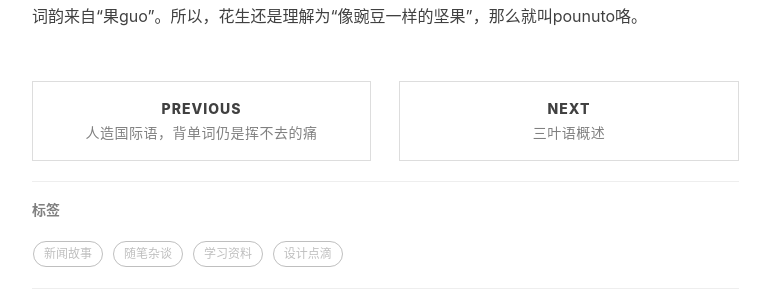
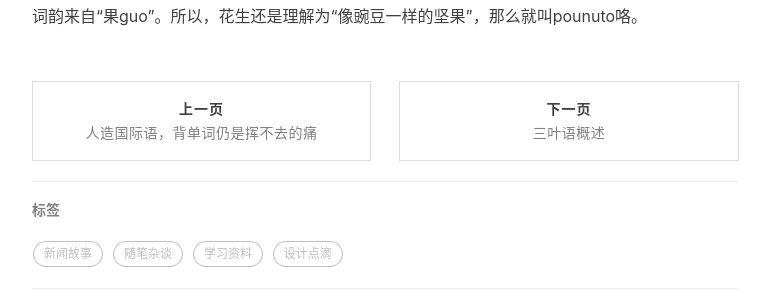
Before and after one commit to jrhq/jrhq.github.io, a Jekyll site: the page built from _posts/2018-12-20-三叶语里花生为何叫pounuto.md, in a window 1280 px wide. Shown: the part 768-1060 px from the top of the page, without its empty margins (233-1003 px from the left). Built offline with Jekyll 4.4.1, drawn with Linux system fonts in a browser that asks for light colours; nearby versions of some CDN libraries; comment, search, counter and statistics services are not loaded.

Commit message:
Update post.html

```diff
--- a/_layouts/post.html
+++ b/_layouts/post.html
@@ -66,7 +66,7 @@ layout: default
                     {% if page.previous.url %}
                     <li class="previous">
                         <a href="{{ page.previous.url | prepend: site.baseurl | replace: '//', '/' }}" data-toggle="tooltip" data-placement="top" title="{{page.previous.title}}">
-                        Previous<br>
+                        上一页<br>
                         <span>{{page.previous.title}}</span>
                         </a>
                     </li>
@@ -74,7 +74,7 @@ layout: default
                     {% if page.next.url %}
                     <li class="next">
                         <a href="{{ page.next.url | prepend: site.baseurl | replace: '//', '/' }}" data-toggle="tooltip" data-placement="top" title="{{page.next.title}}">
-                        Next<br>
+                        下一页<br>
                         <span>{{page.next.title}}</span>
                         </a>
                     </li>
```
